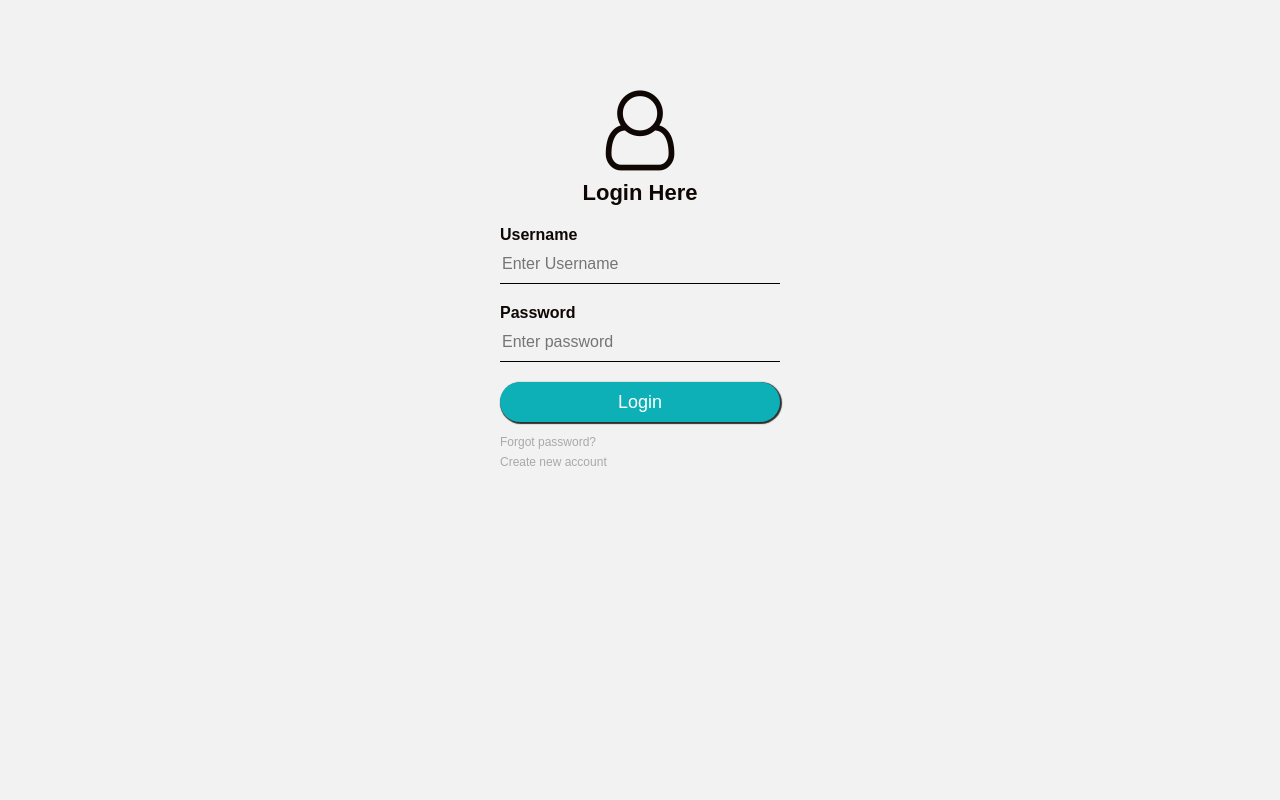
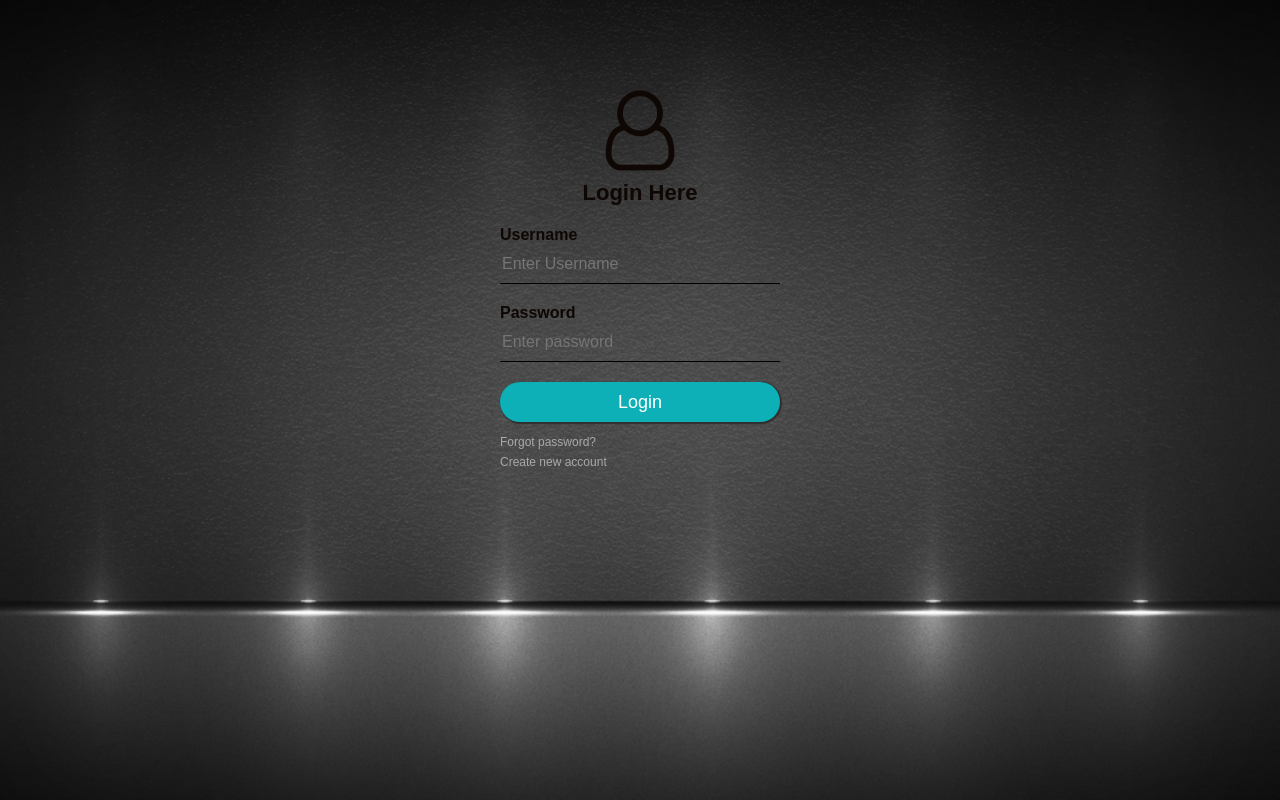
Before and after one commit to tahashahid/itc-project, a website: page index.html in a window 1280 px wide. Drawn offline with Linux system fonts and the light colour scheme; some packages are replaced by stand-ins of ours; a script that the page names is missing.

Commit message:
removed the current prefix from backgroud url

```diff
--- a/styles/backgroundstyle.css
+++ b/styles/backgroundstyle.css
@@ -1,6 +1,6 @@
 .bg-container{
 
-    background: url("./images/background.jpg");
+    background: url("/images/background.jpg");
     background-size: cover;
     background-position: center;
 
```
